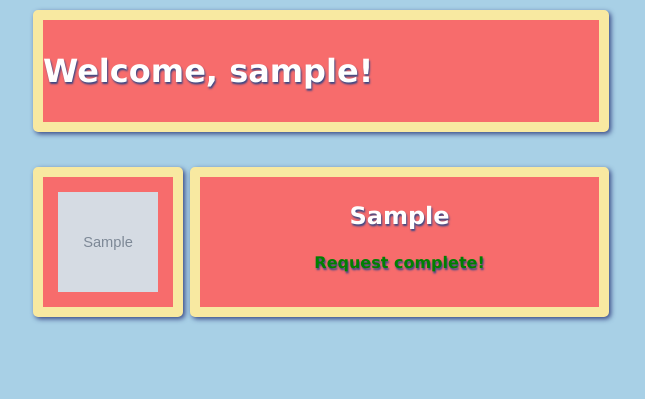
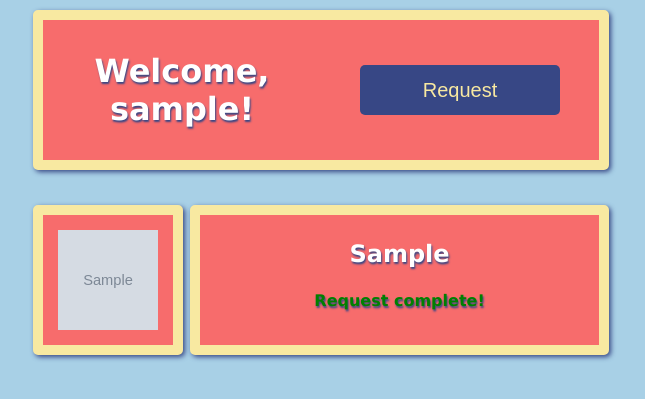
Before and after one commit to jmurp7385/medsend, a Flask app: template app/templates/donee.html in a window 1280 px wide. Shown: the part 109-508 px from the top of the page, without its empty margins (319-964 px from the left). Run offline with Flask 2, Linux system fonts and the light colour scheme; the template is opened without the code that fills it: most values are stand-ins (such as "Sample title", 1, 10 or a date in 2020); grey boxes marked "Sample" are stand-in pictures.

Commit message:
updates - new acct updates

```diff
--- a/app/static/css/donee.css
+++ b/app/static/css/donee.css
@@ -23,6 +23,7 @@ h1 {
      color: white;
      background-color: #F76C6C;
 }
+
 .outergrid {
 	padding-top: 30px;
      display: grid;
@@ -53,6 +54,7 @@ h1 {
 	box-shadow: 2px 2px 5px #374785;
      background-color: #F76C6C;
 }
+
 .name {
 	text-shadow: 1px 2px 2px #374785;
 	text-align: center;
@@ -63,7 +65,6 @@ h1 {
 	box-shadow: 2px 2px 5px #374785;
      background-color: #F76C6C;
 }
-
 
 #welcome {
      font-size: 2em;
@@ -80,6 +81,35 @@ h1 {
      box-shadow: 2px 2px 5px #374785;
      background-color: #F76C6C;
 }
+
+#welcome-grid {
+     display: grid;
+     grid-template-columns: 1fr 1fr;
+     grid-template-rows: auto;
+     grid-template-areas: "text button";
+}
+
+#welcome-text {
+     grid-area: text;
+     text-align: center;
+}
+
+#request-button {
+     grid-area: button;
+     margin: auto;
+     vertical-align: middle;
+}
+
+input[type=submit] {
+     width: 200px;
+     height: 50px;
+     background-color: #374785;
+     color: #f8e9a1;
+     border-style: none;
+     font-size: 20px;
+     border-radius: 5px;
+}
+
 .complete {
      height: 15px;
      position: relative;
--- a/app/templates/donee.html
+++ b/app/templates/donee.html
@@ -19,7 +19,16 @@
   </nav>
 
   <div id="welcome">
-      <p>Welcome, {{username}}!</p>
+    <div id="welcome-grid">
+      <div id="welcome-text">
+        <p>Welcome, {{username}}!</p>
+      </div>
+      <div id="request-button">
+        <form method="get" action='/request/{{userid}}'>
+          <input type="submit" value="Request">
+        </form>
+      </div>
+    </div>
   </div>
   <!-- <h1 class ="welcome"> Welcome, {{username}} </h1> -->
     {% for item in requests %}
```
Also changed, not shown: app/static/css/donor.css (line endings or trailing spaces). Lines whose indentation alone changed are shown as unchanged.
